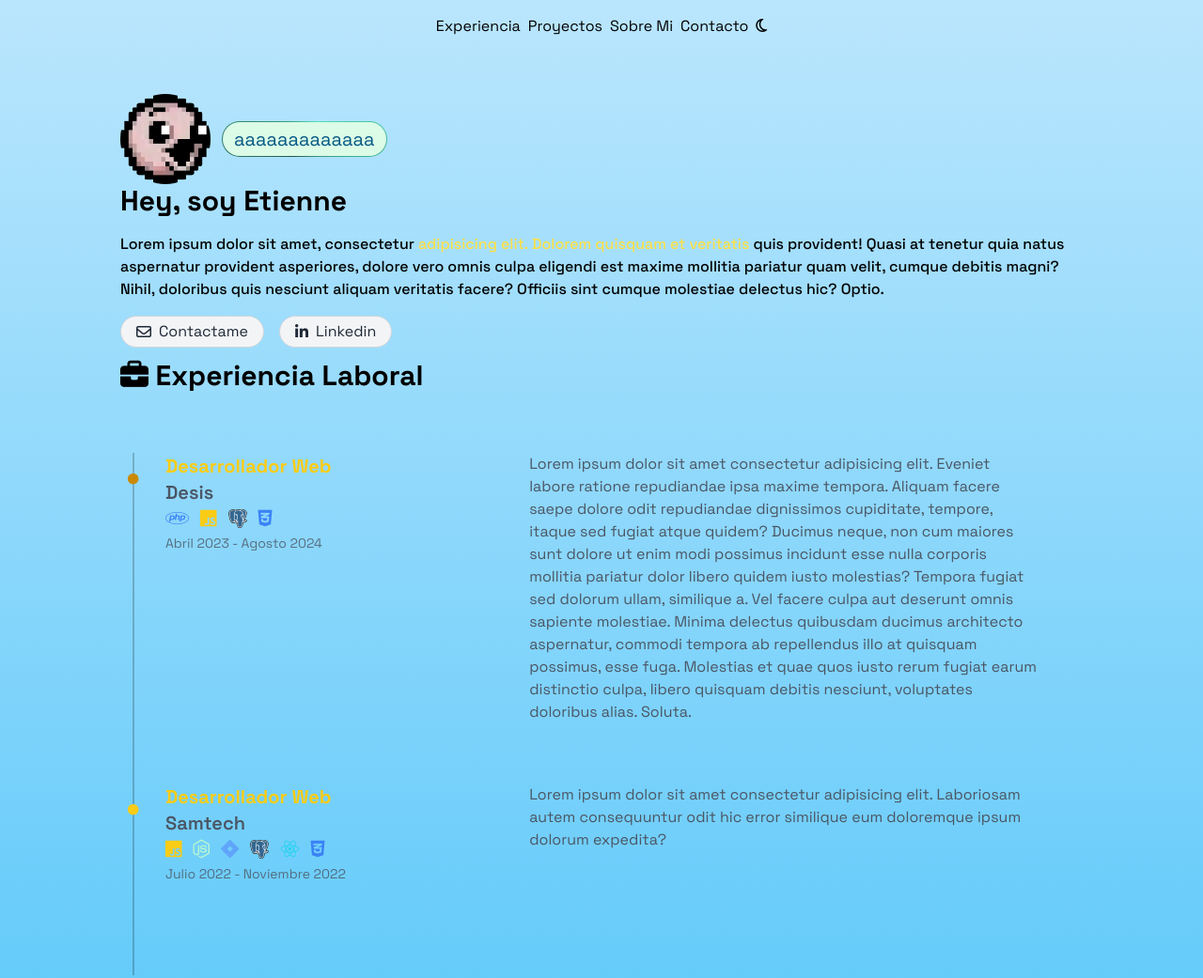
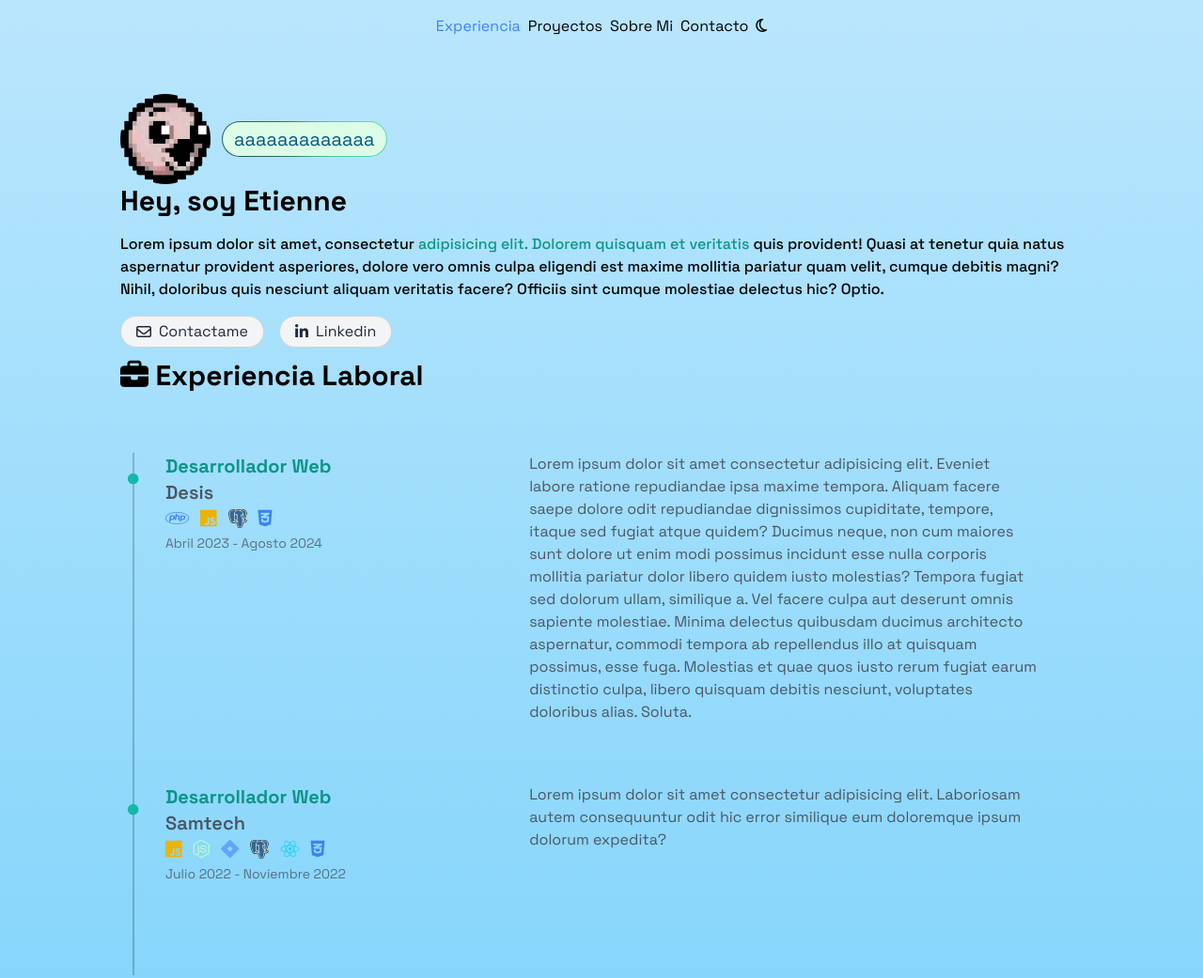
Before and after one commit to EtienneJs/Portafolio2024, a website: page index.html in a window 1280 px wide. Shown: the top 1041 px of the page at 94% size. Drawn offline with nearby package versions, Linux system fonts and the light colour scheme.

Commit message:
[action]: ligth mode, change color text nav in sections

```diff
--- a/index.html
+++ b/index.html
@@ -1,5 +1,6 @@
 <!DOCTYPE html>
 <html lang="en" class="dark">
+
 <head>
   <script src="https://cdn.tailwindcss.com"></script>
   <script>
@@ -16,67 +17,43 @@
   </script>
   <meta charset="UTF-8" />
   <meta name="viewport" content="width=device-width, initial-scale=1.0" />
-    <link
-      rel="stylesheet"
-      href="https://cdnjs.cloudflare.com/ajax/libs/font-awesome/6.6.0/css/all.min.css"
+  <link rel="stylesheet" href="https://cdnjs.cloudflare.com/ajax/libs/font-awesome/6.6.0/css/all.min.css"
     integrity="sha512-Kc323vGBEqzTmouAECnVceyQqyqdsSiqLQISBL29aUW4U/M7pSPA/gEUZQqv1cwx4OnYxTxve5UMg5GT6L4JJg=="
-      crossorigin="anonymous"
-      referrerpolicy="no-referrer"
-    />
+    crossorigin="anonymous" referrerpolicy="no-referrer" />
   <link rel="preconnect" href="https://fonts.googleapis.com">
   <link rel="preconnect" href="https://fonts.gstatic.com" crossorigin>
   <link href="https://fonts.googleapis.com/css2?family=Space+Grotesk:wght@300..700&display=swap" rel="stylesheet">
-    <title>Portafolio</title>
+  <title> Portafolio</title>
+  <link rel="icon" type="image/svg+xml" href="postgresql-logo-svgrepo-com.svg">
 </head>
 <style>
-    *{
+  * {
     font-family: "Space Grotesk", sans-serif;
     padding: 0;
     margin: 0;
     box-sizing: border-box;
   }
+  html{
+    scroll-behavior: smooth;
+  }
 </style>
+
 <body class="relative text-black dark:text-white p-0 m-0  ">
-    <div
-      class="h-full absolute top-0 bottom-0 z-[-2] min-h-screen w-full bg-gray-50 dark:bg-gray-950 dark:bg-[radial-gradient(ellipse_80%_80%_at_50%_-20%,rgba(120,119,198,0.3),rgba(255,255,255,0))]
+  <div class="h-full absolute top-0 bottom-0 z-[-2] min-h-screen w-full bg-gray-50 dark:bg-gray-950 dark:bg-[radial-gradient(ellipse_80%_80%_at_50%_-20%,rgba(120,119,198,0.3),rgba(255,255,255,0))]
       bg-gradient-to-t from-sky-400 to-sky-200
-      "
-    ></div>
+      "></div>
 
 
-    <header
-      class="fixed top-0 z-10 flex items-center justify-center w-full mx-auto"
-    >
-      <nav
-        id="navbar"
-        class="transition-all flex gap-2 w-96 justify-center items-center rounded-2xl py-2 mt-14 dark:text-white fixed"
-      >
-        <a
-          href=""
-          class="relative block transition hover:text-blue-500 dark:hover:text-blue-500"
-          >Experiencia</a
-        >
-        <a
-          href=""
-          class="relative block transition hover:text-blue-500 dark:hover:text-blue-500"
-          >Proyectos</a
-        >
-        <a
-          href=""
-          class="relative block transition hover:text-blue-500 dark:hover:text-blue-500"
-          >Sobre Mi</a
-        >
-        <a
-          href=""
-          class="relative block transition hover:text-blue-500 dark:hover:text-blue-500"
-          >Contacto</a
-        >
+  <header class="fixed top-0 z-10 flex items-center justify-center w-full mx-auto">
+    <nav id="navbar"
+      class="transition-all flex gap-2 w-96 justify-center items-center rounded-2xl py-2 mt-14 dark:text-white fixed">
+      <a href="/#experiencia" data-nav="experiencia" class="relative block transition hover:text-blue-500 dark:hover:text-blue-500">Experiencia</a>
+      <a href="/#proyectos" data-nav="proyectos" class="relative block transition hover:text-blue-500 dark:hover:text-blue-500">Proyectos</a>
+      <a href="/#sobreMi" data-nav="sobreMi" class="relative block transition hover:text-blue-500 dark:hover:text-blue-500">Sobre Mi</a>
+      <a class="relative block transition hover:text-blue-500 dark:hover:text-blue-500">Contacto</a>
       <div id="theme-toggle">
-          <i
-          id="moon"
-            class="hidden fa-regular fa-moon cursor-pointer hover:scale-125
-            transition"
-          ></i>
+        <i id="moon" class="hidden fa-regular fa-moon cursor-pointer hover:scale-125
+            transition"></i>
         <i id="sun" class="hidden fa-solid fa-sun cursor-pointer hover:scale-125
           transition"></i>
       </div>
@@ -87,16 +64,12 @@
       <div class="flex items-center gap-3">
         <img src="isaac.png" alt="EtienneFoto" class="rounded-full size-24" />
         <div class="flex items-center">
+          <span class="relative inline-flex overflow-hidden rounded-full p-[1px]">
             <span
-              class="relative inline-flex overflow-hidden rounded-full p-[1px]"
-            >
-              <span
-                class="absolute inset-[-1000%] animate-[spin_2s_linear_infinite] bg-[conic-gradient(from_90deg_at_50%_50%,#51E4B8_0%,#21554E_50%,#51E4B8_100%)]"
-              >
+              class="absolute inset-[-1000%] animate-[spin_2s_linear_infinite] bg-[conic-gradient(from_90deg_at_50%_50%,#51E4B8_0%,#21554E_50%,#51E4B8_100%)]">
             </span>
             <div
-                class="inline-flex items-center justify-center w-full px-3 py-1 text-sm text-sky-800 bg-green-100 rounded-full cursor-pointer dark:bg-gray-800 dark:text-white/80 backdrop-blur-3xl whitespace-nowrap"
-              >
+              class="inline-flex items-center justify-center w-full px-3 py-1 text-sm text-sky-800 bg-green-100 rounded-full cursor-pointer dark:bg-gray-800 dark:text-white/80 backdrop-blur-3xl whitespace-nowrap">
               <a href="#" target="_blank" class="text-xl">aaaaaaaaaaaaa</a>
             </div>
           </span>
@@ -105,44 +78,38 @@
       <h2 class="font-bold text-3xl mb-4">Hey, soy Etienne</h1>
         <p class="font-medium mb-4">
           Lorem ipsum dolor sit amet, consectetur
-          <span class="text-yellow-300"
-            >adipisicing elit. Dolorem quisquam et veritatis</span
-          >
+          <span class="text-teal-600">adipisicing elit. Dolorem quisquam et veritatis</span>
           quis provident! Quasi at tenetur quia natus aspernatur provident
           asperiores, dolore vero omnis culpa eligendi est maxime mollitia
           pariatur quam velit, cumque debitis magni? Nihil, doloribus quis
           nesciunt aliquam veritatis facere? Officiis sint cumque molestiae
           delectus hic? Optio.
         </p>
-        <div
-          class="flex gap-4 [&>button]:rounded-full [&>button]:border [&>button]:p-2"
-        >
-          <a
-            href="mailto:etiennemfernandez@gmail.com"
-            class="inline-flex items-center justify-center gap-2 px-4 py-1 text-gray-800 transition bg-gray-100 border border-gray-300 rounded-full dark:bg-gray-800 dark:border-gray-600 dark:text-white focus-visible:ring-yellow-500/80 text-md hover:bg-gray-900 hover:border-gray-700 hover:text-white dark:hover:bg-gray-100 dark:hover:border-gray-300 dark:hover:text-black group max-w-fit focus:outline-none focus-visible:outline-none focus-visible:ring focus-visible:ring-white focus-visible:ring-offset-2 active:bg-black"
-            ><i class="fa-regular fa-envelope"></i> Contactame</a
-          >
+        <div class="flex gap-4 [&>button]:rounded-full [&>button]:border [&>button]:p-2">
+          <a href="mailto:etiennemfernandez@gmail.com"
+            class="inline-flex items-center justify-center gap-2 px-4 py-1 text-gray-800 transition bg-gray-100 border border-gray-300 rounded-full dark:bg-gray-800 dark:border-gray-600 dark:text-white focus-visible:ring-yellow-500/80 text-md hover:bg-gray-900 hover:border-gray-700 hover:text-white dark:hover:bg-gray-100 dark:hover:border-gray-300 dark:hover:text-black group max-w-fit focus:outline-none focus-visible:outline-none focus-visible:ring focus-visible:ring-white focus-visible:ring-offset-2 active:bg-black"><i
+              class="fa-regular fa-envelope"></i> Contactame</a>
           <a href="#" target="_blank"
-            class="inline-flex items-center justify-center gap-2 px-4 py-1 text-gray-800 transition bg-gray-100 border border-gray-300 rounded-full dark:bg-gray-800 dark:border-gray-600 dark:text-white focus-visible:ring-yellow-500/80 text-md hover:bg-gray-900 hover:border-gray-700 hover:text-white dark:hover:bg-gray-100 dark:hover:border-gray-300 dark:hover:text-black group max-w-fit focus:outline-none focus-visible:outline-none focus-visible:ring focus-visible:ring-white focus-visible:ring-offset-2 active:bg-black"
-            ><i class="fa-brands fa-linkedin-in"></i> Linkedin</a
-          >
+            class="inline-flex items-center justify-center gap-2 px-4 py-1 text-gray-800 transition bg-gray-100 border border-gray-300 rounded-full dark:bg-gray-800 dark:border-gray-600 dark:text-white focus-visible:ring-yellow-500/80 text-md hover:bg-gray-900 hover:border-gray-700 hover:text-white dark:hover:bg-gray-100 dark:hover:border-gray-300 dark:hover:text-black group max-w-fit focus:outline-none focus-visible:outline-none focus-visible:ring focus-visible:ring-white focus-visible:ring-offset-2 active:bg-black"><i
+              class="fa-brands fa-linkedin-in"></i> Linkedin</a>
         </div>
     </section>
-      <section>
+    <section class="section" id="experiencia">
       <h2 class="font-bold text-3xl mb-4">
         <i class="fa-solid fa-briefcase"></i> Experiencia Laboral
       </h2>
       <ol class="relative mt-16">
         <li>
-                <div class="relative mx-12 pb-12 grid before:absolute before:left-[-35px] before:block before:h-full before:border-l-2 before:border-black/20 dark:before:border-white/15 before:content-[''] md:grid-cols-5 md:gap-10 md:space-x-4]">
+          <div
+            class="relative mx-12 pb-12 grid before:absolute before:left-[-35px] before:block before:h-full before:border-l-2 before:border-black/20 dark:before:border-white/15 before:content-[''] md:grid-cols-5 md:gap-10 md:space-x-4]">
             <div class="relative pb-12 md:col-span-2">
               <div class="sticky top-0">
-                            <span class="text-yellow-600 -left-[43px] absolute rounded-full text-5xl">•</span>
-                            <h3 class="text-xl font-bold text-yellow-400">Desarrollador Web</h3>
+                <span class="dark:text-yellow-600 text-teal-500 -left-[43px] absolute rounded-full text-5xl">•</span>
+                <h3 class="text-xl font-bold dark:text-yellow-400 text-teal-600">Desarrollador Web</h3>
                 <h4 class="font-semibold text-xl text-gray-600 dark:text-white">Desis</h4>
                 <div class="[&>i]:text-xl flex items-center gap-3">
                   <i class="fa-brands fa-php text-blue-500" title="PHP"></i>
-                                <i class="fa-brands fa-js text-yellow-400" title="Javascript"></i>
+                  <i class="fa-brands fa-js dark:text-yellow-400 text-yellow-500" title="Javascript"></i>
                   <img class="size-5" src="postgresql-logo-svgrepo-com.svg" title="Postsql" alt="Postsql">
                   <i class="fa-brands fa-css3-alt text-blue-500" title="CSS3"></i>
                 </div>
@@ -151,19 +118,27 @@
               </div>
             </div>
             <div class="relative flex flex-col gap-2 pb-4 text-gray-600 dark:text-gray-300 md:col-span-3">
-                        Lorem ipsum dolor sit amet consectetur adipisicing elit. Eveniet labore ratione repudiandae ipsa maxime tempora. Aliquam facere saepe dolore odit repudiandae dignissimos cupiditate, tempore, itaque sed fugiat atque quidem? Ducimus neque, non cum maiores sunt dolore ut enim modi possimus incidunt esse nulla corporis mollitia pariatur dolor libero quidem iusto molestias? Tempora fugiat sed dolorum ullam, similique a. Vel facere culpa aut deserunt omnis sapiente molestiae. Minima delectus quibusdam ducimus architecto aspernatur, commodi tempora ab repellendus illo at quisquam possimus, esse fuga. Molestias et quae quos iusto rerum fugiat earum distinctio culpa, libero quisquam debitis nesciunt, voluptates doloribus alias. Soluta.
+              Lorem ipsum dolor sit amet consectetur adipisicing elit. Eveniet labore ratione repudiandae ipsa maxime
+              tempora. Aliquam facere saepe dolore odit repudiandae dignissimos cupiditate, tempore, itaque sed fugiat
+              atque quidem? Ducimus neque, non cum maiores sunt dolore ut enim modi possimus incidunt esse nulla
+              corporis mollitia pariatur dolor libero quidem iusto molestias? Tempora fugiat sed dolorum ullam,
+              similique a. Vel facere culpa aut deserunt omnis sapiente molestiae. Minima delectus quibusdam ducimus
+              architecto aspernatur, commodi tempora ab repellendus illo at quisquam possimus, esse fuga. Molestias et
+              quae quos iusto rerum fugiat earum distinctio culpa, libero quisquam debitis nesciunt, voluptates
+              doloribus alias. Soluta.
             </div>
           </div>
         </li>
         <li>
-                <div class="relative mx-12 pb-12 grid before:absolute before:left-[-35px] before:block before:h-full before:border-l-2 before:border-black/20 dark:before:border-white/15 before:content-[''] md:grid-cols-5 md:gap-10 md:space-x-4]">
+          <div
+            class="relative mx-12 pb-12 grid before:absolute before:left-[-35px] before:block before:h-full before:border-l-2 before:border-black/20 dark:before:border-white/15 before:content-[''] md:grid-cols-5 md:gap-10 md:space-x-4]">
             <div class="relative pb-12 md:col-span-2">
               <div class="sticky top-0">
-                            <span class="text-yellow-400 -left-[43px] absolute rounded-full text-5xl">•</span>
-                            <h3 class="text-xl font-bold text-yellow-400">Desarrollador Web</h3>
+                <span class="dark:text-yellow-600 text-teal-500 -left-[43px] absolute rounded-full text-5xl">•</span>
+                <h3 class="text-xl font-bold dark:text-yellow-400 text-teal-600">Desarrollador Web</h3>
                 <h4 class="font-semibold text-xl text-gray-600 dark:text-white">Samtech</h4>
                 <div class="[&>i]:text-xl flex items-center gap-3">
-                                <i class="fa-brands fa-js text-yellow-400" title="Javascript"></i>
+                  <i class="fa-brands fa-js dark:text-yellow-400 text-yellow-500" title="Javascript"></i>
                   <i class="fa-brands fa-node-js text-green-200" title="Nodejs"></i>
                   <i class="fa-brands fa-jira text-blue-400" title="Jira"></i>
                   <img class="size-5" src="postgresql-logo-svgrepo-com.svg" title="Postsql" alt="Postsql">
@@ -175,29 +150,34 @@
               </div>
             </div>
             <div class="relative flex flex-col gap-2 pb-4 text-gray-600 dark:text-gray-300 md:col-span-3">
-                        Lorem ipsum dolor sit amet consectetur adipisicing elit. Laboriosam autem consequuntur odit hic error similique eum doloremque ipsum dolorum expedita?
+              Lorem ipsum dolor sit amet consectetur adipisicing elit. Laboriosam autem consequuntur odit hic error
+              similique eum doloremque ipsum dolorum expedita?
             </div>
           </div>
         </li>
       </ol>
     </section>
-      <section class="pb-20">
+    <section class="section h-[1000px]" id="proyectos" class="pb-20">
       <h2 class="font-bold text-3xl mb-4">
         <i class="fa-solid fa-code"></i> Proyectos
       </h2>
     </section>
-      <section class="">
+    <section class="section" id="sobreMi">
       <h2 class="font-bold text-3xl mb-10">
         <i class="fa-solid fa-user"></i> Sobre mí
       </h2>
-        <div class="mb-4">
-            <div class="border size-52 shadow-yellow-400 shadow-inner mx-auto rotate-2 rounded-md flex justify-center items-center">
+      <div class="mb-4 grid lg:grid-rows-2 gap-2">
+        <p class="text-left lg:col-start-1 lg:col-end-2">Lorem ipsum dolor sit, amet consectetur adipisicing elit. Numquam beatae similique, ipsam
+          nemo obcaecati commodi expedita culpa hic quaerat facere consequatur? Ipsam ullam nostrum iure? Aut a unde
+          veniam impedit!</p>
+          <div
+          class="border size-52 shadow-sky-950 shadow-inner mx-auto rotate-2 rounded-md flex justify-center items-center lg:col-start-3 lg:col-end-4 row-start-1">
           <img src="isaac.gif" class="size-[97%] border rounded-md" alt="">
         </div>
       </div>
-        <p class="text-left">Lorem ipsum dolor sit, amet consectetur adipisicing elit. Numquam beatae similique, ipsam nemo obcaecati commodi expedita culpa hic quaerat facere consequatur? Ipsam ullam nostrum iure? Aut a unde veniam impedit!</p>
     </section>
   </main>
 </body>
 <script src="script.js"></script>
+
 </html>
--- a/script.js
+++ b/script.js
@@ -52,41 +52,31 @@ var themeToggleLightIcon = document.getElementById("sun");
         }
     });
 
-// const userTheme = localStorage.getItem("theme");
-// const systemTheme = window.matchMedia("(prefers-color-scheme: dark)").matches;
 
-// const iconToggle = () =>{
-//     moonIcon.classList.toggle("hidden");
-//     sunIcon.classList.toggle("hidden");
-// }
+    const sections = document.querySelectorAll('.section');
+    const navItems = document.querySelectorAll('#navbar a');
 
-// const themeCheck = () =>{
-//     if(userTheme === "dark" || (!userTheme && systemTheme)){
-//         document.documentElement.classList.add("dark");
-//         moonIcon.classList.add("hidden");
-//         return;
-//     }
-//     moonIcon.classList.add("hidden");
-// }
+    const observer = new IntersectionObserver((entries) => {
+        entries.forEach(entry => {
+            if (entry.isIntersecting) {
+                // change
+                const screenSection = entry.target.id
+                navItems.forEach( a=> {
+                    if(a.dataset.nav === screenSection && a.dataset.nav){
+                        a.classList.add("text-blue-500")
+                        return;
+                    }
+                    a.classList.remove("text-blue-500")
+                    return;
+                })
+                // Aquí podrías añadir o cambiar la clase de una sección visible
+                // o actualizar un menú de navegación
+            }
+        });
+    }, {
+        threshold: 0.25  // 50% visible en pantalla para considerarla "visible"
+    });
 
-// const themeSwitch = () =>{
-//     debugger
-//     if(document.documentElement.classList.contains("dark")){
-//         document.documentElement.classList.remove("dark");
-//         localStorage.setItem("theme","light");
-//         iconToggle();
-//         return;
-//     }
-//     document.documentElement.classList.add("dark");
-//     localStorage.setItem("theme","dark");
-//     iconToggle();
-// }
-
-// sunIcon.addEventListener('click',()=>{
-//     themeSwitch();
-// })
-// moonIcon.addEventListener('click',()=>{
-//     themeSwitch();
-// });
-
-// themeCheck();
+    sections.forEach(section => {
+        observer.observe(section);
+    });
```
Lines whose indentation alone changed are shown as unchanged.
